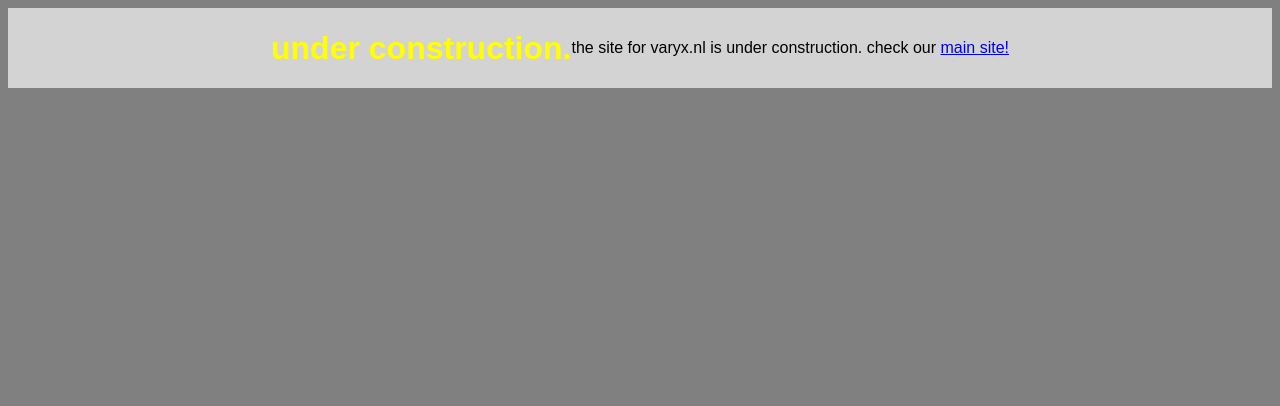
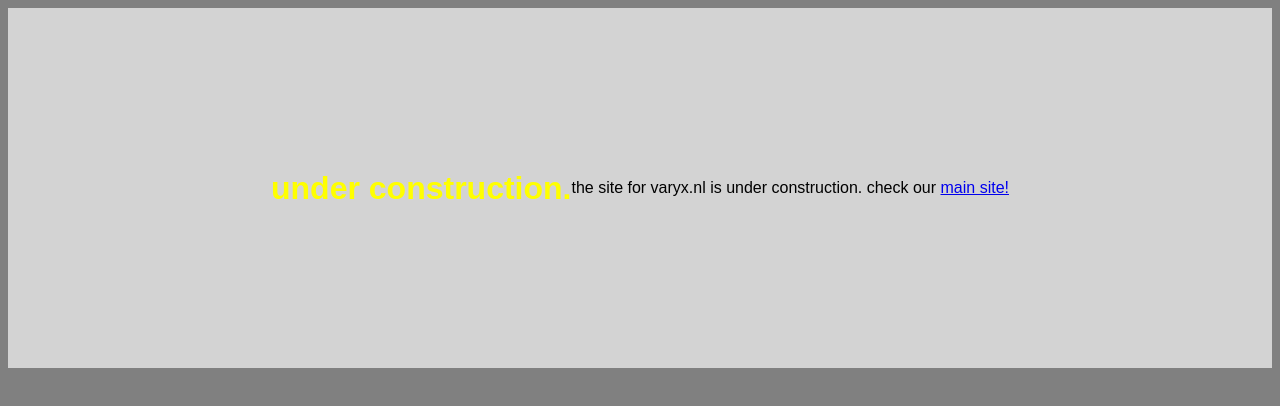
Before and after one commit to oltx/varyx.nl, a plain HTML site: page index.html in a window 1280 px wide. Drawn offline with Linux system fonts and the light colour scheme.

Commit message:
Update index.html

```diff
--- a/index.html
+++ b/index.html
@@ -3,10 +3,11 @@
 <html>
    <head>
       <title>varyx.nl</title>
+      <meta name="viewport" content="width=device-width, initial-scale=1">
       <style>
       body { background-color: gray; font-family: arial;}
       h1 { color: yellow; }
-      #box { display: flex; justify-content: center; align-items: center; height: 10vh; background-color: lightgray; }
+      #box { display: flex; justify-content: center; align-items: center; height: 45vh; background-color: lightgray; }
    </style>
    </head>
    <body>
```
